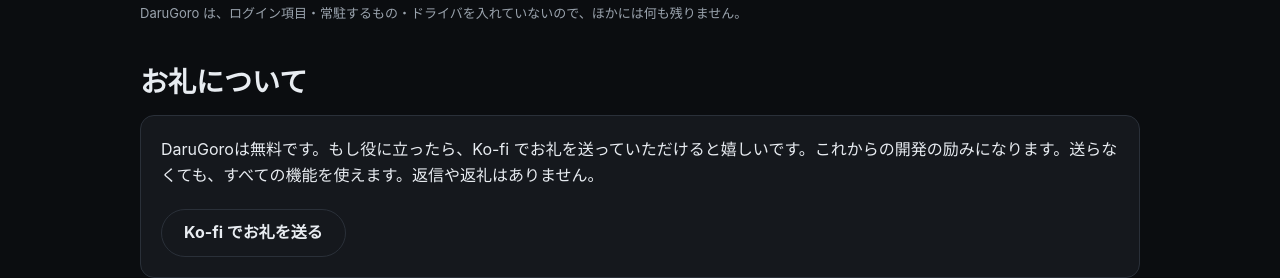
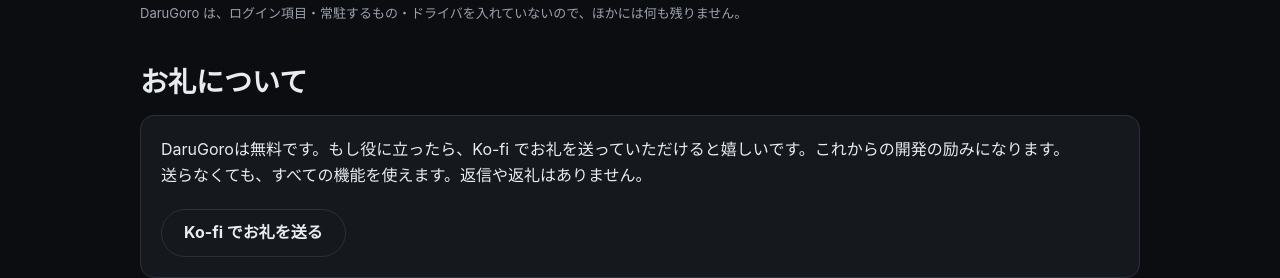
Before and after one commit to amam335345/darugoro-site, a plain HTML site: page index.html in a window 1280 px wide. Shown: the part 4454-4732 px from the top of the page. Drawn offline with Linux system fonts and the light colour scheme.

```diff
--- a/index.html
+++ b/index.html
@@ -232,7 +232,7 @@
 
       <h3>お礼について</h3>
       <div class="card">
-        <p>DaruGoroは無料です。もし役に立ったら、Ko-fi でお礼を送っていただけると嬉しいです。これからの開発の励みになります。送らなくても、すべての機能を使えます。返信や返礼はありません。</p>
+        <p>DaruGoroは無料です。もし役に立ったら、Ko-fi でお礼を送っていただけると嬉しいです。これからの開発の励みになります。<br>送らなくても、すべての機能を使えます。返信や返礼はありません。</p>
         <!-- AMA-190: お礼の行き先は Ko-fi -->
         <a class="btn secondary" href="https://ko-fi.com/amam335345" target="_blank" rel="noopener">Ko-fi でお礼を送る</a>
       </div>
@@ -319,7 +319,7 @@
 
       <h3>Say thanks</h3>
       <div class="card">
-        <p>DaruGoro is free. If it helps you, I'd be glad if you sent a thank-you on Ko-fi. It would encourage me to keep developing the app. Every feature works even if you don't. There are no replies or rewards.</p>
+        <p>DaruGoro is free. If it helps you, I'd be glad if you sent a thank-you on Ko-fi. It would encourage me to keep developing the app.<br>Every feature works even if you don't. There are no replies or rewards.</p>
         <!-- AMA-190: お礼の行き先は Ko-fi -->
         <a class="btn secondary" href="https://ko-fi.com/amam335345" target="_blank" rel="noopener">Say thanks on Ko-fi</a>
       </div>
```
